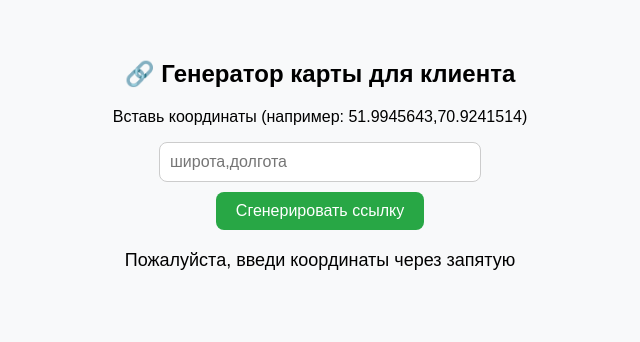
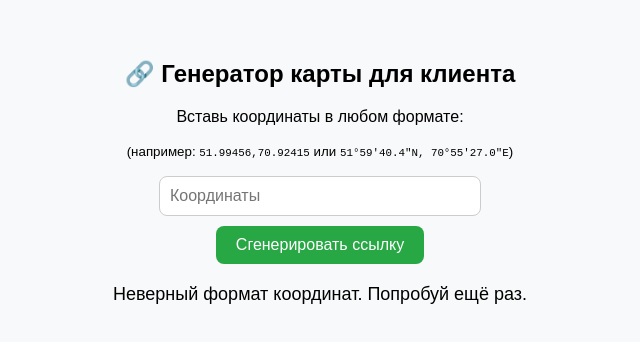
Before and after one commit to klient1/generator.html, a plain HTML site: page index.html in a window 1280 px wide. Both pictures are taken after a click on the button "Сгенерировать ссылку". Shown: the whole page, without its empty margins (320-960 px from the left). Drawn offline with Linux system fonts and the light colour scheme.

Commit message:
Update index.html

```diff
--- a/index.html
+++ b/index.html
@@ -46,23 +46,44 @@
 </head>
 <body>
   <h2>🔗 Генератор карты для клиента</h2>
-  <p>Вставь координаты (например: 51.9945643,70.9241514)</p>
-  <input type="text" id="coords" placeholder="широта,долгота">
+  <p>Вставь координаты в любом формате:</p>
+  <p><small>(например: <code>51.99456,70.92415</code> или <code>51°59'40.4"N, 70°55'27.0"E</code>)</small></p>
+  <input type="text" id="coords" placeholder="Координаты">
   <br>
-  <button onclick="generateLink()">Сгенерировать ссылку</button>
+  <button onclick="processInput()">Сгенерировать ссылку</button>
   <div id="output"></div>
 
   <script>
-    function generateLink() {
-      const coords = document.getElementById('coords').value.trim();
-      if (coords.includes(',')) {
-        const link = `https://www.google.com/maps?q=${coords}`;
+    function dmsToDecimal(dms) {
+      const regex = /(\d+)°(\d+)'(\d+(?:\.\d+)?)\"?([NSEW])/i;
+      const match = dms.match(regex);
+      if (!match) return null;
+      let [_, deg, min, sec, dir] = match;
+      let dec = parseFloat(deg) + parseFloat(min)/60 + parseFloat(sec)/3600;
+      if (dir === 'S' || dir === 'W') dec *= -1;
+      return dec.toFixed(6);
+    }
+
+    function processInput() {
+      const input = document.getElementById('coords').value.trim();
+      const parts = input.split(',');
+      let lat, lng;
+
+      if (parts.length === 2 && input.includes('°')) {
+        lat = dmsToDecimal(parts[0]);
+        lng = dmsToDecimal(parts[1]);
+      } else {
+        [lat, lng] = parts;
+      }
+
+      if (lat && lng && !isNaN(lat) && !isNaN(lng)) {
+        const link = `https://www.google.com/maps?q=${lat},${lng}`;
         document.getElementById('output').innerHTML = `
           <p>Скопируй и отправь клиенту:</p>
           <a href="${link}" target="_blank">${link}</a>
         `;
       } else {
-        document.getElementById('output').innerText = 'Пожалуйста, введи координаты через запятую';
+        document.getElementById('output').innerText = 'Неверный формат координат. Попробуй ещё раз.';
       }
     }
   </script>
```
